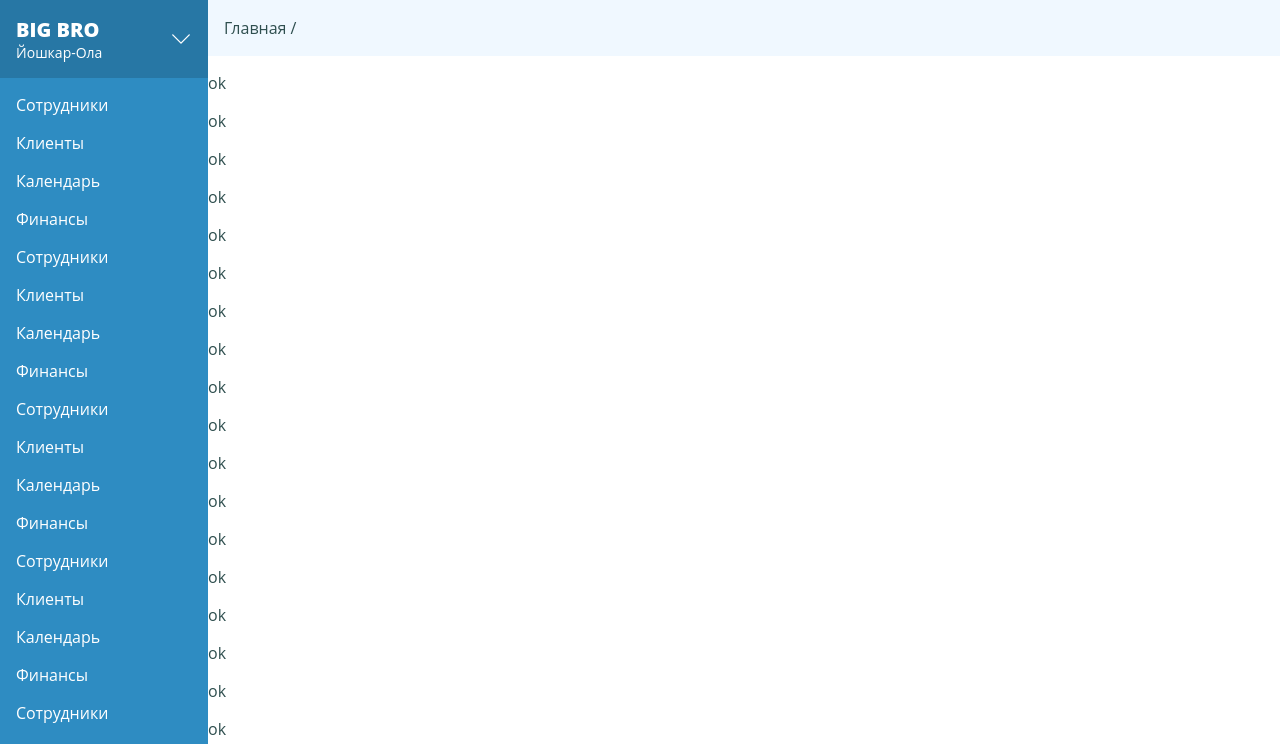
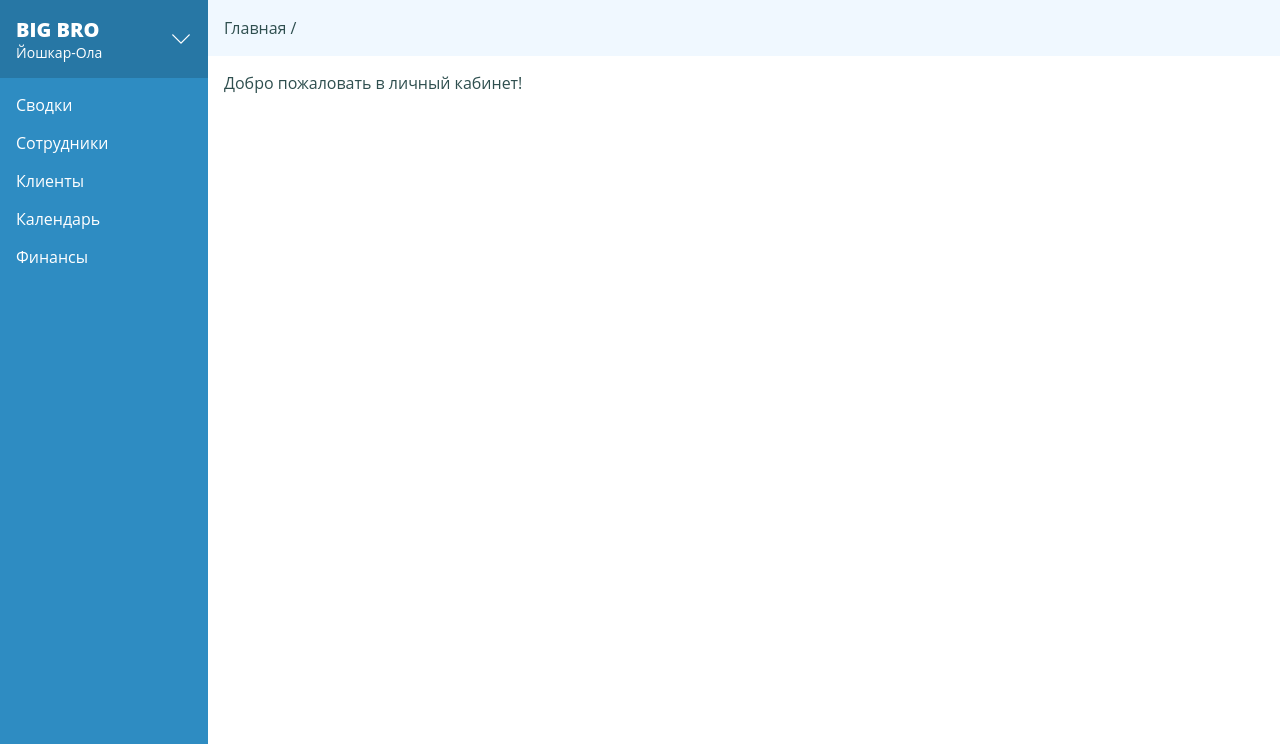
Before and after one commit to AKatelina/company-app, a plain HTML site: page index.html in a window 1280 px wide. Shown: the top 744 px of the page. Drawn offline with Linux system fonts and the light colour scheme.

Commit message:
company-app minimal version

```diff
--- a/css/main.css
+++ b/css/main.css
@@ -164,6 +164,12 @@
     width: auto;
 }
 
+.sidebar__choose-filial-search input:hover,
+.sidebar__choose-filial-search input:focus,
+.sidebar__choose-filial-search input:active {
+    background-color: #FFF;
+}
+
 /*Меню филиалов---Пункты меню филиалов*/
 .sidebar__filial-li {
     margin: 0;
@@ -284,6 +290,12 @@
     font: var(--font-normal);
 }
 
+/*РАБОЧЕЕ ПРОСТРАНСТВО*/
+.main {
+    margin: 0;
+    padding: 1rem;
+}
+
 
 /*ВСЁ ДЛЯ МОБИЛЬНОЙ ВЕРСИИ*/
 @media (max-width: 767px) {
--- a/index.html
+++ b/index.html
@@ -12,7 +12,6 @@
 <script src="js/main.js" defer></script>
 
 <div class="app">
-
     <div class="sidebar">
         <div class="sidebar__mb-close-sidebar-section">
             <button class="sidebar__mb-btn-close-sidebar">
@@ -51,26 +50,7 @@
         </div>
 
         <div class="sidebar__pages">
-            <a href="#staff">Сотрудники</a>
-            <a href="#customers">Клиенты</a>
-            <a href="#calendar">Календарь</a>
-            <a href="#finance">Финансы</a>
-            <a href="#staff">Сотрудники</a>
-            <a href="#customers">Клиенты</a>
-            <a href="#calendar">Календарь</a>
-            <a href="#finance">Финансы</a>
-            <a href="#staff">Сотрудники</a>
-            <a href="#customers">Клиенты</a>
-            <a href="#calendar">Календарь</a>
-            <a href="#finance">Финансы</a>
-            <a href="#staff">Сотрудники</a>
-            <a href="#customers">Клиенты</a>
-            <a href="#calendar">Календарь</a>
-            <a href="#finance">Финансы</a>
-            <a href="#staff">Сотрудники</a>
-            <a href="#customers">Клиенты</a>
-            <a href="#calendar">Календарь</a>
-            <a href="#finance">Финансы</a>
+            <a href="#dashboard">Сводки</a>
             <a href="#staff">Сотрудники</a>
             <a href="#customers">Клиенты</a>
             <a href="#calendar">Календарь</a>
@@ -100,28 +80,10 @@
             </div>
         </div>
 
-        <div>
-            <p>ok</p>
-            <p>ok</p>
-            <p>ok</p>
-            <p>ok</p>
-            <p>ok</p>
-            <p>ok</p>
-            <p>ok</p>
-            <p>ok</p>
-            <p>ok</p>
-            <p>ok</p>
-            <p>ok</p>
-            <p>ok</p>
-            <p>ok</p>
-            <p>ok</p>
-            <p>ok</p>
-            <p>ok</p>
-            <p>ok</p>
-            <p>ok</p>
+        <div class="main">
+            <span>Добро пожаловать в личный кабинет!</span>
         </div>
     </div>
-
 </div>
 
 </body>
```
